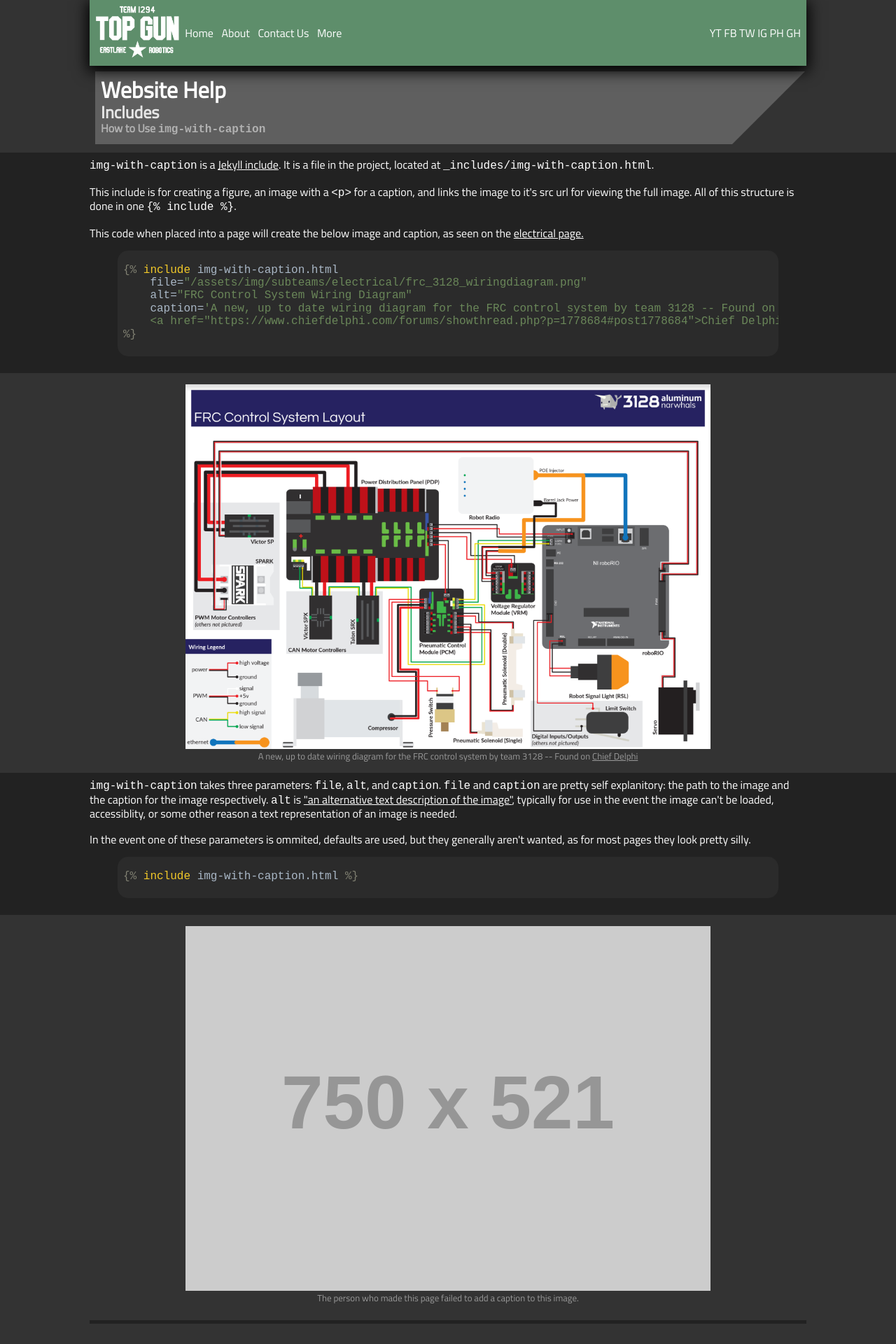
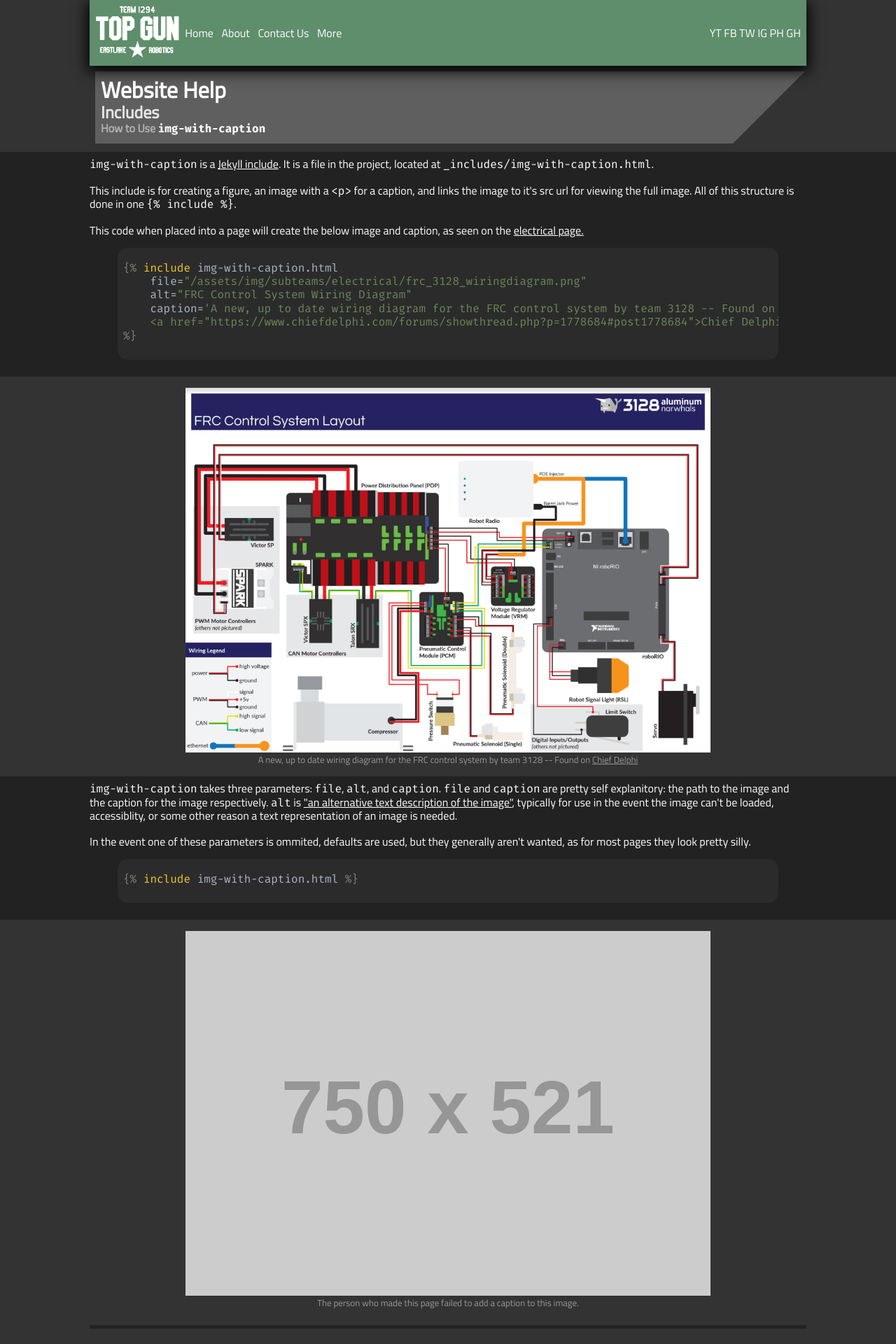
Before and after one commit to packofparts/frc-1294.github.io, a Jekyll site: the page built from _pages/subteams/software/website-help/includes/img-with-caption.html, in a window 1280 px wide. Shown: the top 1920 px of the page at 70% size. Built offline with Jekyll 4.4.1, drawn with Linux system fonts in a browser that asks for light colours; nearby versions of some CDN libraries.

Commit message:
Add monospace font & tweak font weight a little

```diff
--- a/_sass/main.scss
+++ b/_sass/main.scss
@@ -179,6 +179,11 @@
       color: #b1b1b1;
       margin-top: -20px;
       margin-bottom: 4px;
+
+      code {
+        color: #fff;
+        font-weight: bold;
+      }
     }
   }
 
@@ -208,10 +213,6 @@
   pre {
     margin-top: 0px;
     margin-bottom: -15px;
-
-    code * {
-      font-family: inherit;
-    }
   }
 }
 
--- a/assets/css/highlight.css
+++ b/assets/css/highlight.css
@@ -1,4 +1,10 @@
 /* MODIFIED FROM https://github.com/kakawait/pygments-darcula/blob/master/darcula.css */
+
+/* Add custom font */
+@import url('https://fonts.googleapis.com/css?family=Fira+Mono:400,700');
+code {
+    font-family: Fira Mono;
+}
 
 /* ----[ BASE ]---- */
 
```
